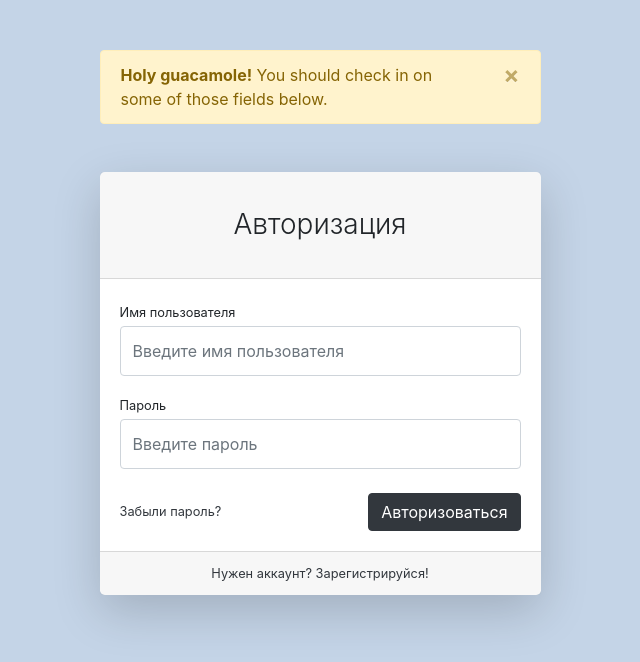
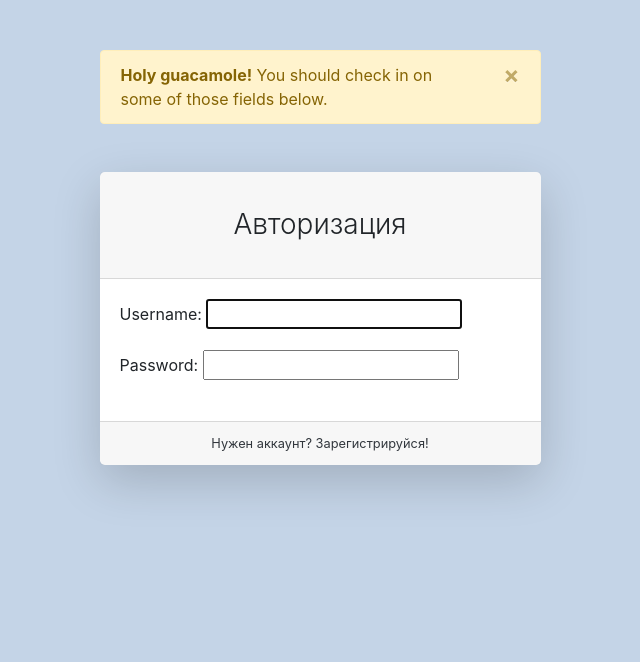
Before and after one commit to v-shchenyatskiy/GB_Django, a Django app: template users/templates/users/login.html in a window 1280 px wide. Shown: the top 662 px of the page, without its empty margins (320-960 px from the left). Run offline with Django 3.2, Linux system fonts and the light colour scheme; the template is opened without the code that fills it: values that come from a table or form of the project are taken from there, others are empty; parts of the project's set-up code (start-up, migrations or seed data) failed here and were passed over; some libraries are stand-ins or nearby versions.

Commit message:
added UserLoginForm

```diff
--- /dev/null
+++ b/users/forms.py
@@ -0,0 +1,8 @@
+from django.contrib.auth.forms import AuthenticationForm
+from users.models import User
+
+
+class UserLoginForm(AuthenticationForm):
+    class Meta:
+        model = User
+        fields = ('username', 'password')
--- a/users/templates/users/login.html
+++ b/users/templates/users/login.html
@@ -16,21 +16,23 @@
                         <div class="card-header"><h3 class="text-center font-weight-light my-4">Авторизация</h3>
                         </div>
                         <div class="card-body">
-                            <form>
-                                <div class="form-group">
-                                    <label class="small mb-1" for="inputEmailAddress">Имя пользователя</label>
-                                    <input class="form-control py-4" id="inputEmailAddress" type="email"
-                                           placeholder="Введите имя пользователя"/>
-                                </div>
-                                <div class="form-group">
-                                    <label class="small mb-1" for="inputPassword">Пароль</label>
-                                    <input class="form-control py-4" id="inputPassword" type="password"
-                                           placeholder="Введите пароль"/>
-                                </div>
-                                <div class="form-group d-flex align-items-center justify-content-between mt-4 mb-0">
-                                    <a class="small" href="#">Забыли пароль?</a>
-                                    <input class="btn btn-primary" type="submit" value="Авторизоваться">
-                                </div>
+                            <form action="{% url 'users:login' %}" method="post">
+                                {% csrf_token %}
+                                {{ form.as_p }}
+{#                                <div class="form-group">#}
+{#                                    <label class="small mb-1" for="inputEmailAddress">Имя пользователя</label>#}
+{#                                    <input class="form-control py-4" id="inputEmailAddress" type="email"#}
+{#                                           placeholder="Введите имя пользователя"/>#}
+{#                                </div>#}
+{#                                <div class="form-group">#}
+{#                                    <label class="small mb-1" for="inputPassword">Пароль</label>#}
+{#                                    <input class="form-control py-4" id="inputPassword" type="password"#}
+{#                                           placeholder="Введите пароль"/>#}
+{#                                </div>#}
+{#                                <div class="form-group d-flex align-items-center justify-content-between mt-4 mb-0">#}
+{#                                    <a class="small" href="#">Забыли пароль?</a>#}
+{#                                    <input class="btn btn-primary" type="submit" value="Авторизоваться">#}
+{#                                </div>#}
                             </form>
                         </div>
                         <div class="card-footer text-center">
```
Also changed, not shown: users/views.py (+6 -1 lines).
